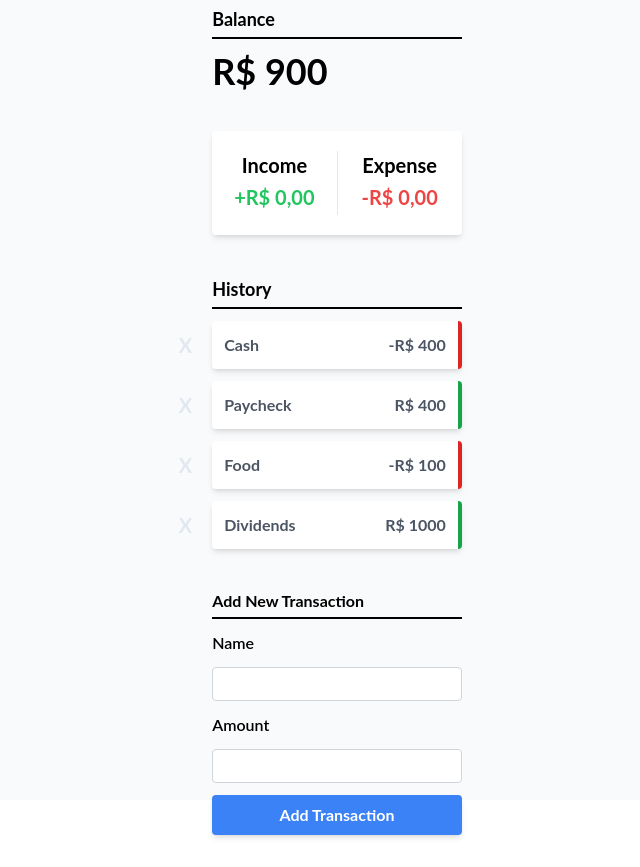
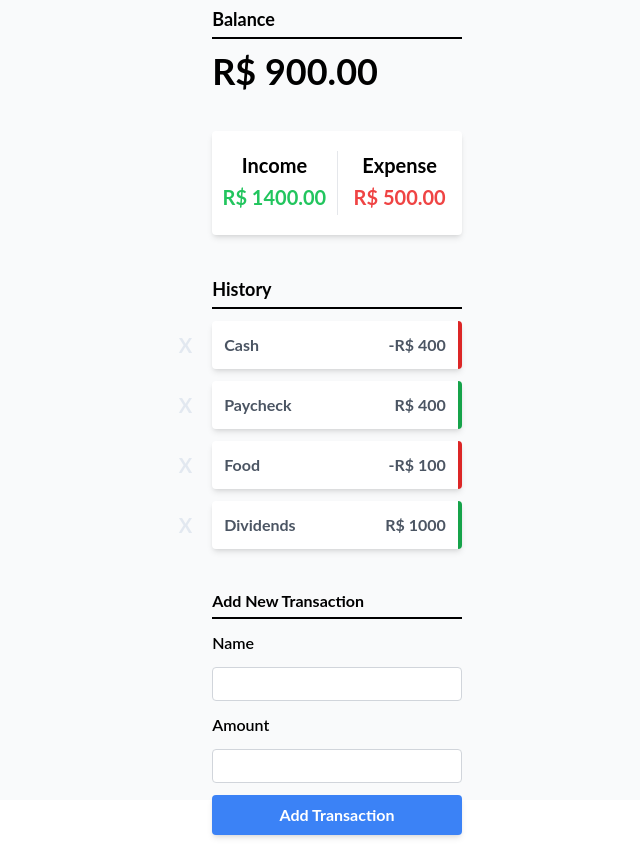
Before and after one commit to LeoGil/vue-expense-tracker, a Vue app: page / in a window 1280 px wide. Shown: the whole page, without its empty margins (303-943 px from the left). Built offline with nearby package versions, Linux system fonts and the light colour scheme; the HTML template or start-up script is replaced by a standard one.

Commit message:
funcionalidade para calcular income e expenses e mostrar em tela

```diff
--- a/src/App.vue
+++ b/src/App.vue
@@ -8,7 +8,7 @@
         <div>
           <BalanceDisplayComponent :balance="balance" />
         </div>
-        <IncomeExpensesComponent />
+        <IncomeExpensesComponent :income="income" :expense="expense" />
         <TransactionListComponent :transactions="transactions" />
         <AddTransactionComponent />
       </div>
@@ -32,9 +32,29 @@ const transactions = ref([
   { id: 4, text: 'Dividends', amount: 1000 }
 ]);
 
+//Get total balance
 const balance = computed(() => {
   return transactions.value.reduce((acc, transaction) => {
     return acc + transaction.amount
-  }, 0)
+  }, 0).toFixed(2)
+})
+
+//Get total income
+const income = computed(() => {
+  return transactions.value
+    .filter(transaction => transaction.amount > 0)
+    .reduce((acc, transaction) => {
+      return acc + transaction.amount
+    }, 0).toFixed(2)
+})
+
+//Get total expenses
+const expense = computed(() => {
+  return Math.abs(transactions.value
+    .filter(transaction => transaction.amount < 0)
+    .reduce((acc, transaction) => {
+      return acc + transaction.amount
+    }, 0)
+  ).toFixed(2)
 })
 </script>
--- a/src/components/IncomeExpenses.vue
+++ b/src/components/IncomeExpenses.vue
@@ -2,17 +2,26 @@
     <div class="bg-white shadow-md rounded py-5 flex justify-between mx-0 mt-10">
         <div class="flex-1 text-center border-r-gray-200 border-r">
             <h4 class="text-xl font-bold">Income</h4>
-            <p class="text-xl my-1 text-green-500 font-bold">+R$ 0,00</p>
+            <p class="text-xl my-1 text-green-500 font-bold">R$ {{ income }}</p>
         </div>
         <div class="flex-1 text-center">
             <h4 class="text-xl font-bold">Expense</h4>
-            <p class="text-xl my-1 text-red-500 font-bold">-R$ 0,00</p>
+            <p class="text-xl my-1 text-red-500 font-bold">R$ {{ expense }}</p>
         </div>
     </div>
 </template>
 
-<script>
-export default {
-    name: 'IncomeExpensesComponent'
-}
+<script setup>
+import { defineProps } from 'vue';
+
+defineProps({
+  income: {
+    type: Number,
+    required: true
+  },
+  expense: {
+    type: Number,
+    required: true
+  }
+})
 </script>
```
